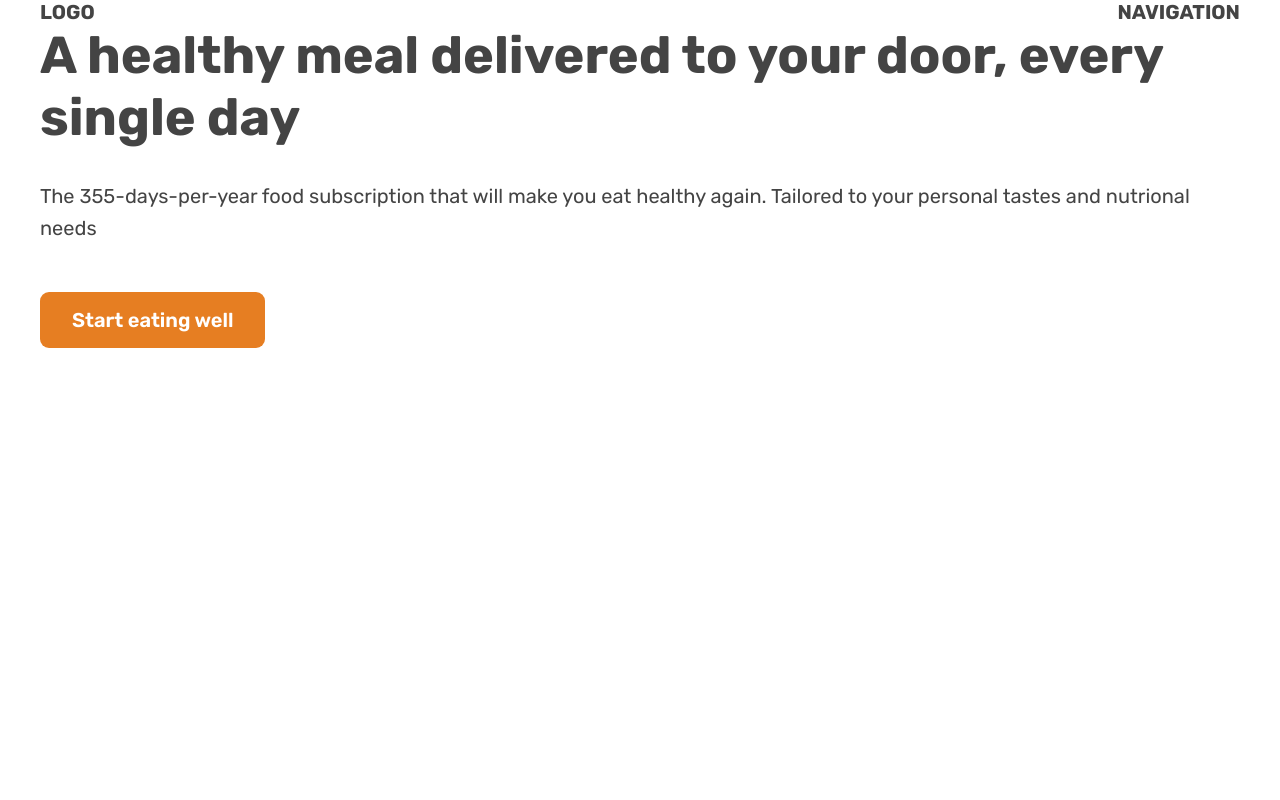
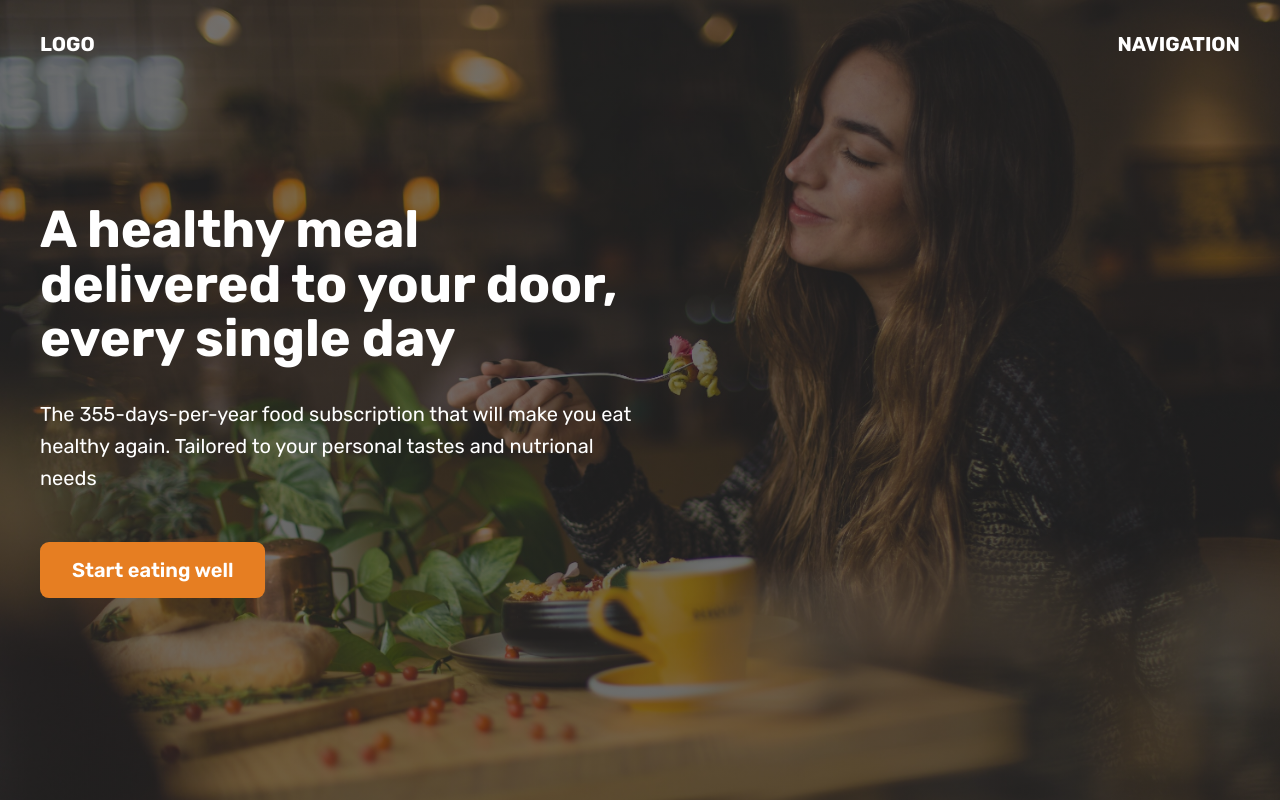
Before and after one commit to tod619/04_Component_HeroSection, a plain HTML site: page index.html in a window 1280 px wide. Shown: the top 800 px of the page. Drawn offline with Linux system fonts and the light colour scheme.

Commit message:
Create style and postion for background image in style.css file

```diff
--- a/index.html
+++ b/index.html
@@ -14,10 +14,12 @@
             <div>NAVIGATION</div>
         </nav>
 
-        <div class="container">
-            <h1>A healthy meal delivered to your door, every single day</h1>
-            <p>The 355-days-per-year food subscription that will make you eat healthy again. Tailored to your personal tastes and nutrional needs</p>
-            <a href="#" class="btn">Start eating well</a>
+        <div class="header-container">
+            <div class="header-container-inner">
+                <h1>A healthy meal delivered to your door, every single day</h1>
+                <p>The 355-days-per-year food subscription that will make you eat healthy again. Tailored to your personal tastes and nutrional needs</p>
+                <a href="#" class="btn">Start eating well</a>
+            </div>
         </div>
     </header>
 
--- a/style.css
+++ b/style.css
@@ -20,8 +20,23 @@ html {
     color: #444;
 }
 
+
+
 header {
     height: 100vh;
+    position: relative;
+    background-image: linear-gradient(rgba(34, 34, 34, 0.6), rgba(34, 34, 34, 0.6)),
+                      url(images/hero.jpg);
+    background-size: cover;
+    color: #fff;
+}
+
+.header-container {
+    width: 1200px;
+    position: absolute;
+    left: 50%;
+    top: 50%;
+    transform: translate(-50%, -50%);
 }
 
 nav {
@@ -29,11 +44,17 @@ nav {
     font-weight: 700;
     display: flex;
     justify-content: space-between;
+    padding-top: 32px;
+}
+
+.header-container-inner {
+    width: 50%;
 }
 
 h1 {
     font-size: 52px;
     margin-bottom: 32px;
+    line-height: 1.05;
 }
 
 p {
```
